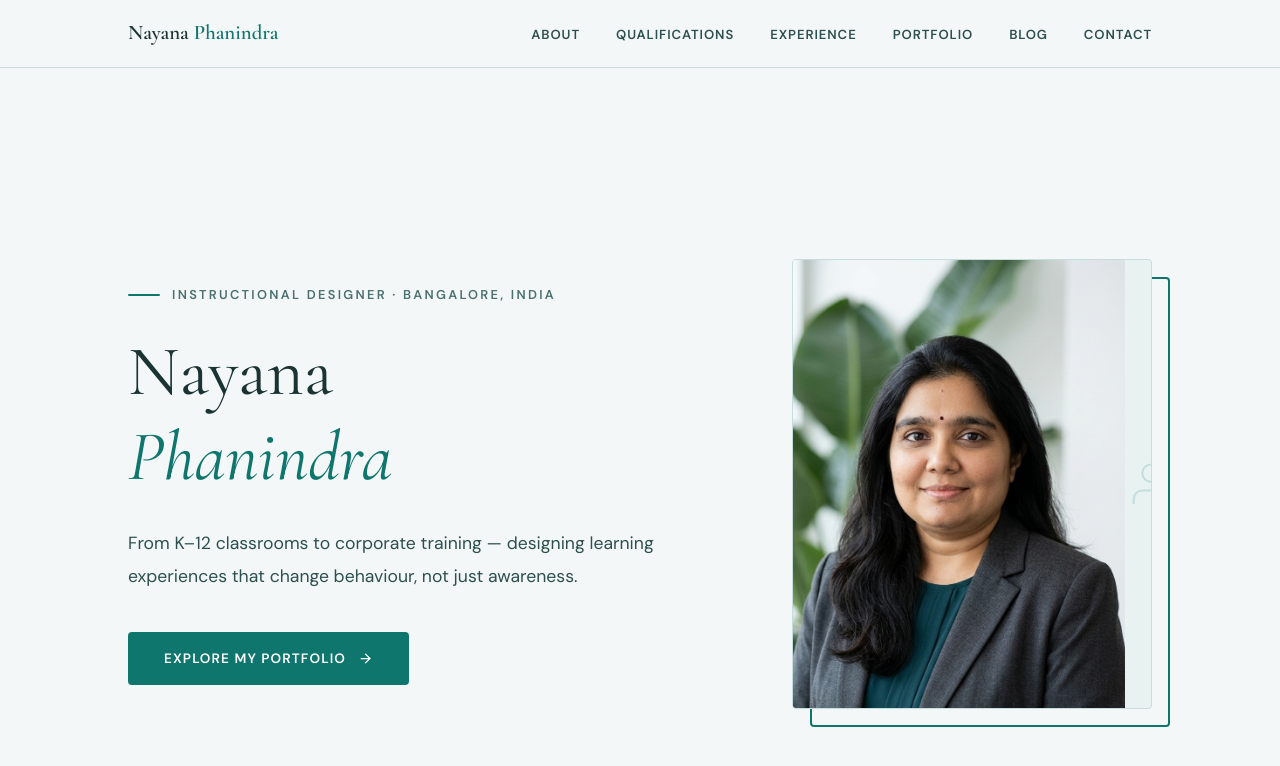
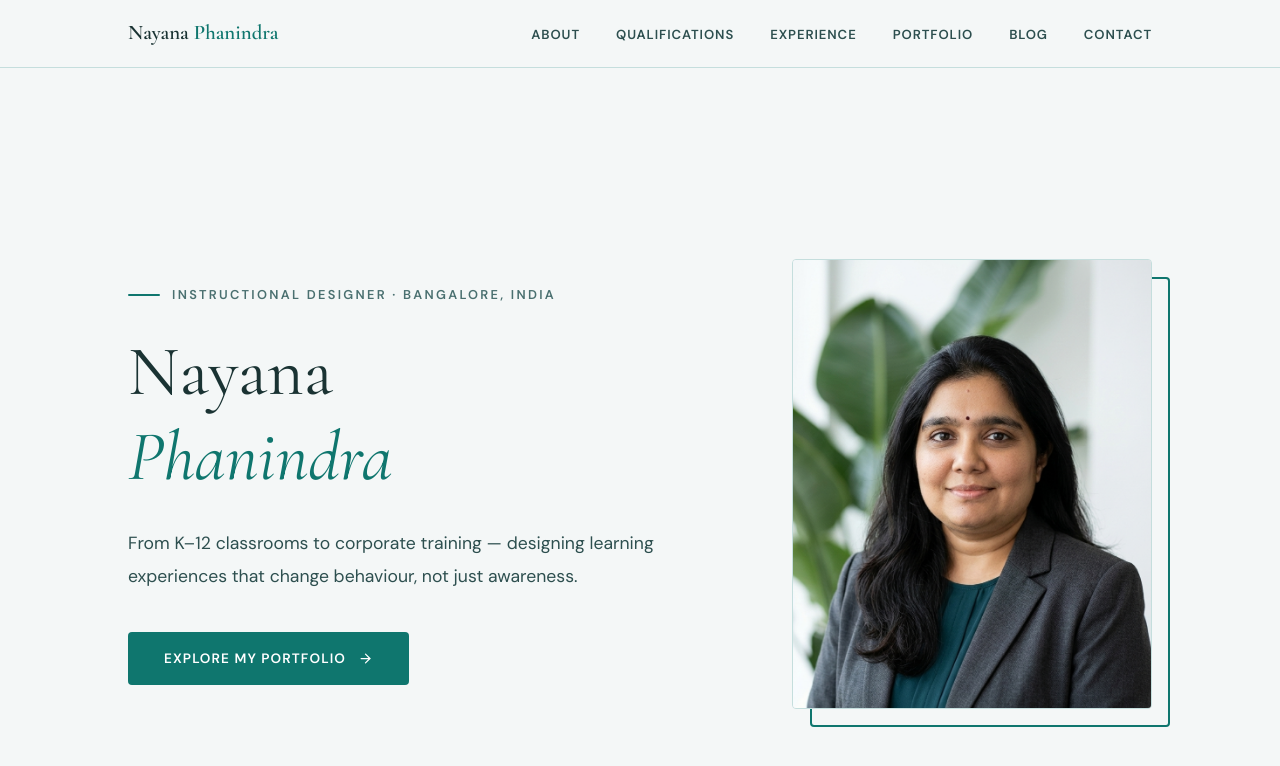
Before and after one commit to nayanaphanindra/nayanaphanindra.github.io, a Jekyll site: the page built from index.html, in a window 1280 px wide and 900 px high. Shown: the top 766 px of the window. Built offline with Jekyll 4.4.1, drawn with Linux system fonts in a browser that asks for light colours.

Commit message:
Update main.css

```diff
--- a/assets/css/main.css
+++ b/assets/css/main.css
@@ -214,6 +214,10 @@ section { padding: 6rem 0; }
   font-size: 0.9rem;
 }
 .hero-photo-placeholder svg { width: 52px; height: 52px; stroke: var(--line); }
+
+.hero-photo img ~ .hero-photo-placeholder {
+  display: none;
+}
 
 /* ── ABOUT ── */
 #about { background: var(--paper-2); }
```
